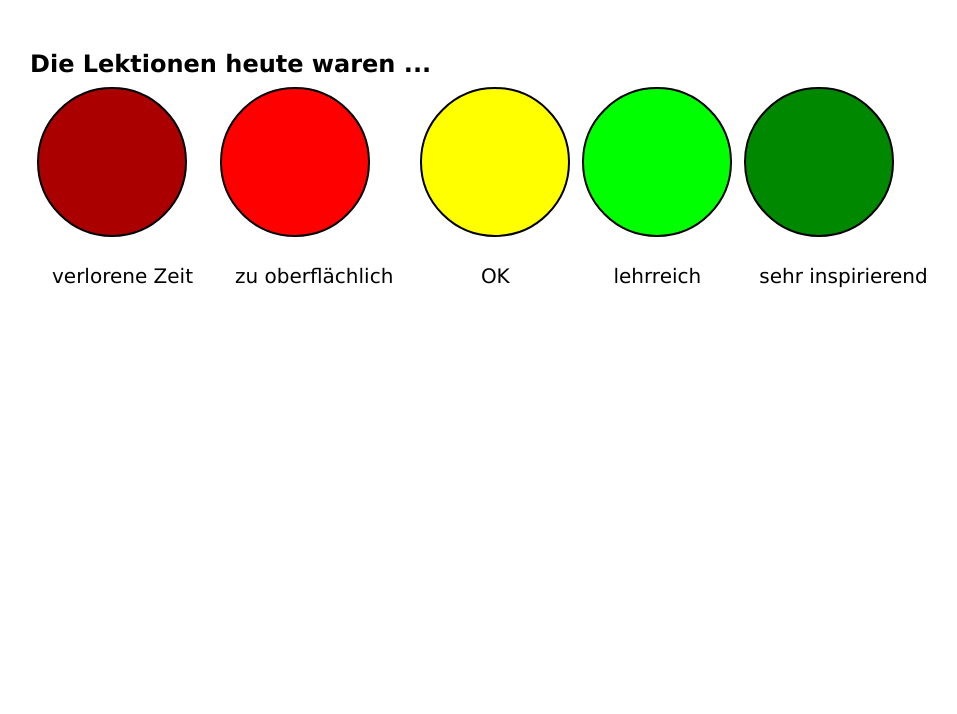
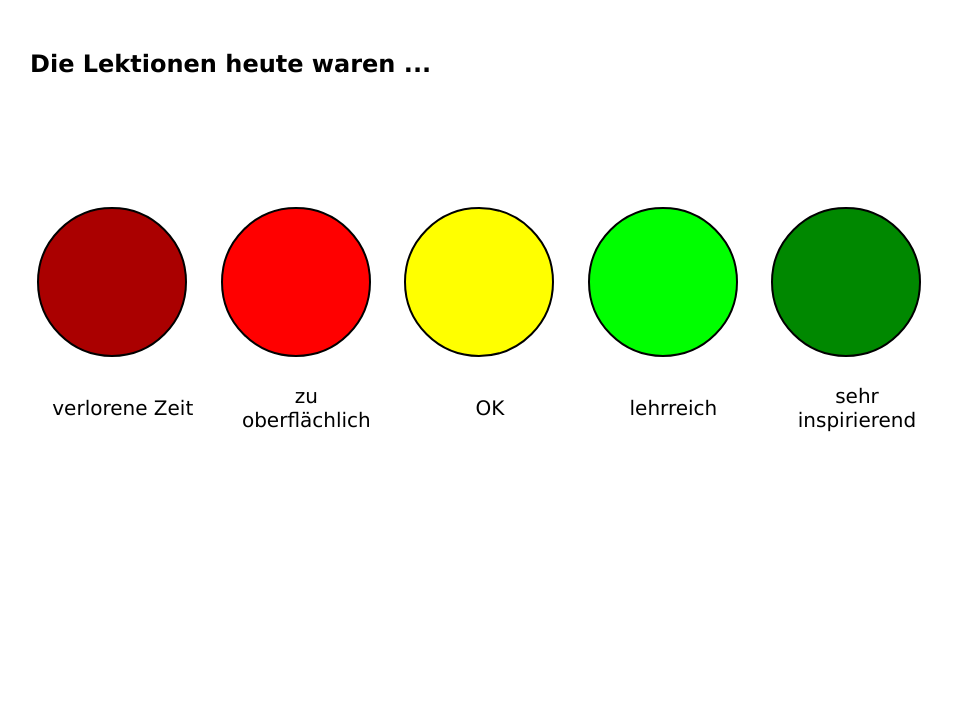
Before and after one commit to anawas/RateMyLessons, a PHP site: page / in a window 1280 px wide. Shown: the top 714 px of the page, without its empty margins (10-967 px from the left). Run offline with PHP 8.4, Linux system fonts and the light colour scheme.

Commit message:
Better table layout

```diff
--- a/css/styles.css
+++ b/css/styles.css
@@ -16,10 +16,15 @@ h1 {
   font-family: "Verdana", "Helvetica", "Arial", sans-serif;
 }
 
+table {
+  table-layout: fixed;
+}
+
 td {
   margin: 0;
   padding: 0;
   text-align: center;
+  width: 20%;
 }
 
 .page-title {
@@ -35,6 +40,7 @@ td {
     flex-wrap: wrap;
     position: absolute;
     left: 0px;
+    top:20%;
 }
 
 .rate-button {
```
